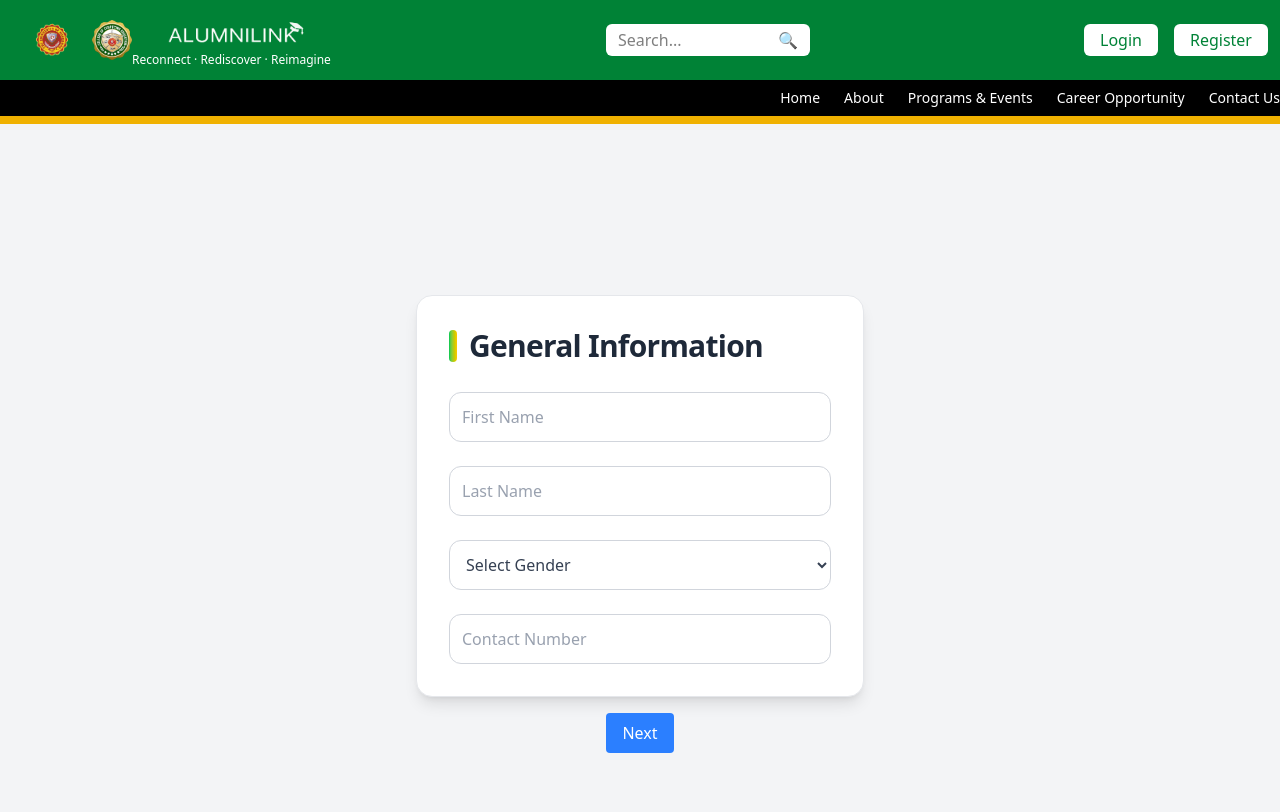
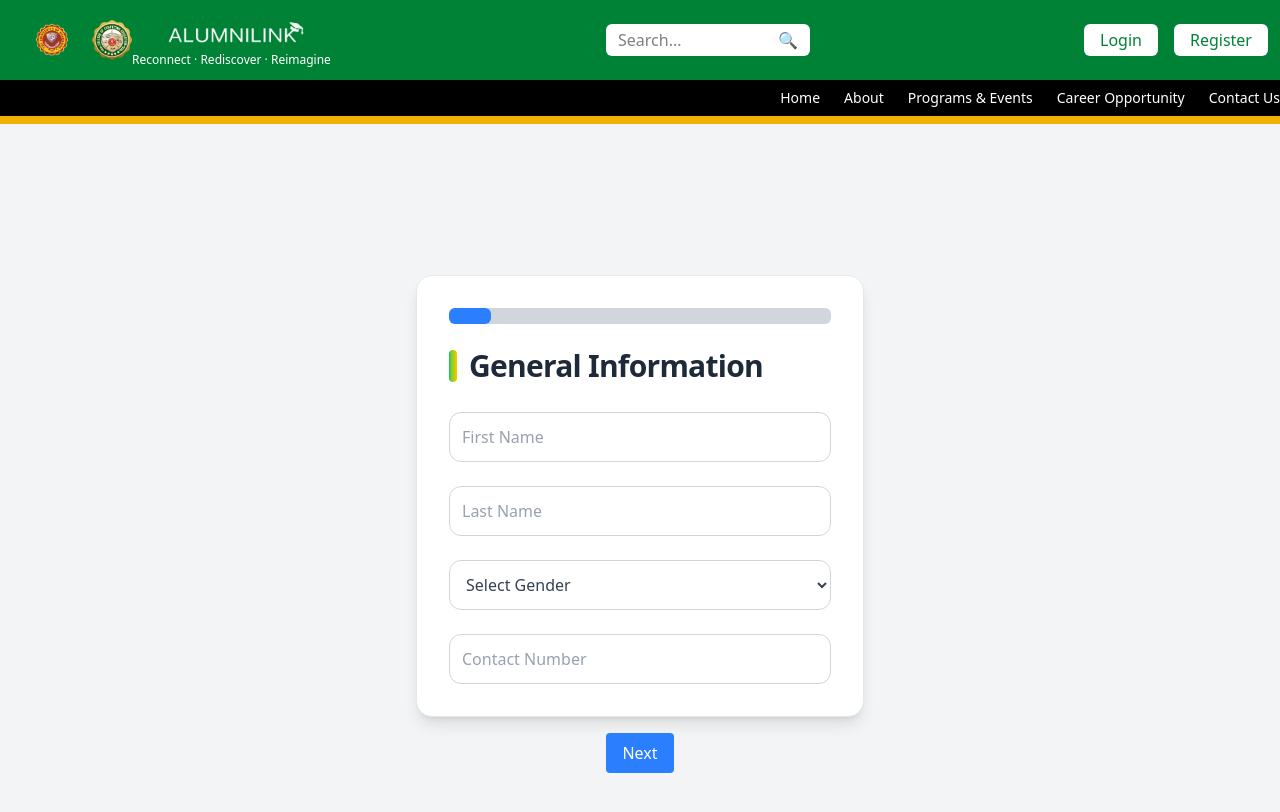
Before and after one commit to blank122/alumni-link-frontend, a React (Vite) app: page /register in a window 1280 px wide. Shown: the top 812 px of the page. Built offline with nearby package versions, Linux system fonts and the light colour scheme; no server answers.

Commit message:
added progress bar

```diff
--- a/src/pages/Register1.jsx
+++ b/src/pages/Register1.jsx
@@ -291,16 +291,39 @@ const MultiStepForm = () => {
         }
     };
 
+    const getVisibleSteps = () => {
+        const commonSteps = [1, 2, 3, 4];
+        const employedSteps = [5, 6, 7];
+        const finalSteps = [8, 9];
+
+        if (userData.emp_status === "0" || userData.emp_status === "1") {
+            return [...commonSteps, ...finalSteps];
+        }
+
+        return [...commonSteps, ...employedSteps, ...finalSteps];
+    };
+
+    const visibleSteps = getVisibleSteps();
+    const currentStepIndex = visibleSteps.indexOf(step) + 1;
+    const totalSteps = visibleSteps.length;
+
+
     return (
         <div>
             <Navbar />
             <div className="flex flex-col justify-center items-center h-screen bg-gray-100">
-                {/* <ProgressBar step={step} /> */}
 
-                {step === 1 && <PersonalInfoStep userData={userData} handleChange={handleChange} errors={errors} />}
+
+                {step === 1 && <PersonalInfoStep userData={userData} handleChange={handleChange} errors={errors}
+                    currentStepIndex={currentStepIndex} totalSteps={totalSteps} />}
+
                 {step === 2 && <AddressInfoStep userData={userData} setUserData={setUserData}
+                    handleChange={handleChange} errors={errors}
+                    currentStepIndex={currentStepIndex} totalSteps={totalSteps} />}
+
+                {step === 3 && <EducationalBackgroundInfo userData={userData}
                     handleChange={handleChange} errors={errors} />}
-                {step === 3 && <EducationalBackgroundInfo userData={userData} handleChange={handleChange} errors={errors} />}
+
                 {step === 4 && <SkillsAndCertifications userData={userData}
                     handleChange={handleChange}
                     techSkills={techSkills}
@@ -312,13 +335,21 @@ const MultiStepForm = () => {
                     addSoftSkill={addSoftSkill}
                     removeSoftSkill={removeSoftSkill}
                     loadingSoft={loadingSoft}
-                    errors={errors} />}
+                    errors={errors}
+                    currentStepIndex={currentStepIndex} totalSteps={totalSteps}
+                />}
 
-                {step === 5 && <EmploymentStatus userData={userData} handleChange={handleChange} errors={errors} />}
-                {step === 6 && <EmploymentInfoStep userData={userData} handleChange={handleChange} errors={errors} />}
-                {step === 7 && <EmploymentAddressStep userData={userData} setUserData={setUserData} handleChange={handleChange} errors={errors} />}
-                {step === 8 && <AccountInfoStep userData={userData} handleChange={handleChange} errors={errors} />}
-                {step === 9 && <ReviewStep userData={userData} />}
+                {step === 5 && <EmploymentStatus userData={userData} handleChange={handleChange} errors={errors}
+                    currentStepIndex={currentStepIndex} totalSteps={totalSteps} />}
+
+                {step === 6 && <EmploymentInfoStep userData={userData} handleChange={handleChange} errors={errors}
+                    currentStepIndex={currentStepIndex} totalSteps={totalSteps} />}
+                {step === 7 && <EmploymentAddressStep userData={userData} setUserData={setUserData} handleChange={handleChange} errors={errors}
+                    currentStepIndex={currentStepIndex} totalSteps={totalSteps} />}
+                {step === 8 && <AccountInfoStep userData={userData} handleChange={handleChange} errors={errors}
+                    currentStepIndex={currentStepIndex} totalSteps={totalSteps} />}
+                {step === 9 && <ReviewStep userData={userData}
+                    currentStepIndex={currentStepIndex} totalSteps={totalSteps} />}
 
                 <div className="flex justify-between mt-4">
                     {step > 1 && (
--- a/src/pages/register/AccountInfoStep.jsx
+++ b/src/pages/register/AccountInfoStep.jsx
@@ -1,5 +1,6 @@
 /* eslint-disable react/prop-types */
 import { motion } from "framer-motion";
+import ProgressBar from "../user/Components/ProgressBar";
 
 const AccountInfoStep = ({ userData, handleChange, errors }) => (
     <motion.div
@@ -9,6 +10,9 @@ const AccountInfoStep = ({ userData, handleChange, errors }) => (
         transition={{ duration: 0.5 }}
     >
         <div>
+            <div className="w-full max-w-3xl">
+                <ProgressBar currentStepIndex={currentStepIndex} totalSteps={totalSteps} />
+            </div>
             <h2 className="text-xl font-semibold mb-4">Account Information</h2>
             <input type="text" name="email" placeholder="Email" onChange={handleChange} value={userData.email} className="w-full p-2 border rounded mb-1" />
             {errors.email && <p className="text-red-500 text-sm">{errors.email}</p>}
--- a/src/pages/register/EducationalBackgroundInfo.jsx
+++ b/src/pages/register/EducationalBackgroundInfo.jsx
@@ -4,6 +4,7 @@ import { useEffect, useState } from "react";
 import axios from "axios";
 import DatePicker from "react-datepicker";
 import "react-datepicker/dist/react-datepicker.css";
+import ProgressBar from "../user/Components/ProgressBar";
 
 const EducationalBackgroundInfo = ({ userData, handleChange, errors }) => {
     const [isAttendingMasters, setIsAttendingMasters] = useState(false);
@@ -35,6 +36,9 @@ const EducationalBackgroundInfo = ({ userData, handleChange, errors }) => {
             animate={{ opacity: 1, x: 0 }}
             transition={{ duration: 0.5 }}
         >
+            <div className="w-full max-w-3xl">
+                <ProgressBar currentStepIndex={currentStepIndex} totalSteps={totalSteps} />
+            </div>
             <h2 className="text-2xl font-bold text-gray-800 mb-6 text-center">Educational Background</h2>
 
             <div className="space-y-4">
--- a/src/pages/register/EmployeeAddressInfoStep.jsx
+++ b/src/pages/register/EmployeeAddressInfoStep.jsx
@@ -3,6 +3,7 @@ import { useEffect, useState } from "react";
 import { motion } from "framer-motion";
 import { useGeolocated } from "react-geolocated";
 import { Map, Marker } from "pigeon-maps";
+import ProgressBar from "../user/Components/ProgressBar";
 
 const EmploymentAddressStep = ({ userData, setUserData, handleChange, errors }) => {
     const { coords, isGeolocationAvailable, isGeolocationEnabled } = useGeolocated({
@@ -49,6 +50,9 @@ const EmploymentAddressStep = ({ userData, setUserData, handleChange, errors })
             animate={{ opacity: 1, y: 0 }}
             transition={{ duration: 0.5 }}
         >
+            <div className="w-full max-w-3xl">
+                <ProgressBar currentStepIndex={currentStepIndex} totalSteps={totalSteps} />
+            </div>
             {/* Header */}
             <div className="flex items-center gap-3 mb-6">
                 <div className="w-3 h-8 bg-gradient-to-r from-green-500 to-yellow-500 rounded-full"></div>
--- a/src/pages/register/EmployeementStatus.jsx
+++ b/src/pages/register/EmployeementStatus.jsx
@@ -1,4 +1,5 @@
 import { motion } from "framer-motion";
+import ProgressBar from "../user/Components/ProgressBar";
 
 const EmploymentStatus = ({ userData, handleChange, errors }) => (
     <motion.div
@@ -8,6 +9,9 @@ const EmploymentStatus = ({ userData, handleChange, errors }) => (
         transition={{ duration: 0.5 }}
     >
         <div>
+            <div className="w-full max-w-3xl">
+                <ProgressBar currentStepIndex={currentStepIndex} totalSteps={totalSteps} />
+            </div>
             <h2 className="text-xl font-semibold mb-4">Employment Status</h2>
 
             {/* might add a function that detects the value of the employment status if it is less than 2 (which is employed the user will go to the review phase to check his form submittions) */}
--- a/src/pages/register/EmploymentInfoStep.jsx
+++ b/src/pages/register/EmploymentInfoStep.jsx
@@ -1,4 +1,5 @@
 import { motion } from "framer-motion";
+import ProgressBar from "../user/Components/ProgressBar";
 
 const EmploymentInfoStep = ({ userData, handleChange, errors }) => (
     <motion.div
@@ -8,6 +9,9 @@ const EmploymentInfoStep = ({ userData, handleChange, errors }) => (
         transition={{ duration: 0.5 }}
     >
         <div>
+            <div className="w-full max-w-3xl">
+                <ProgressBar currentStepIndex={currentStepIndex} totalSteps={totalSteps} />
+            </div>
             <h2 className="text-xl font-semibold mb-4">Employment Information</h2>
             <input type="text" name="company_name" placeholder="Company Name" onChange={handleChange} value={userData.company_name} className="w-full p-2 border rounded mb-1" />
             {errors.company_name && <p className="text-red-500 text-sm">{errors.company_name}</p>}
--- a/src/pages/register/PersonalInfoStep.jsx
+++ b/src/pages/register/PersonalInfoStep.jsx
@@ -1,7 +1,8 @@
 /* eslint-disable react/prop-types */
 import { motion } from "framer-motion";
+import ProgressBar from "../user/Components/ProgressBar";
 
-const PersonalInfoStep = ({ userData, handleChange, errors }) => {
+const PersonalInfoStep = ({ userData, handleChange, errors, currentStepIndex, totalSteps }) => {
     return (
         <motion.div
             className="p-8 bg-white rounded-2xl shadow-lg w-full max-w-md mx-auto border border-gray-200"
@@ -9,6 +10,10 @@ const PersonalInfoStep = ({ userData, handleChange, errors }) => {
             animate={{ opacity: 1, y: 0 }}
             transition={{ duration: 0.6, ease: "easeOut" }}
         >
+
+            <div className="w-full max-w-3xl">
+                <ProgressBar currentStepIndex={currentStepIndex} totalSteps={totalSteps} />
+            </div>
             {/* Header with Gradient Bar */}
             <div className="flex items-center gap-3 mb-7">
                 <div className="w-2 h-8 bg-gradient-to-r from-green-500 to-yellow-400 rounded"></div>
--- a/src/pages/register/ReviewStep.jsx
+++ b/src/pages/register/ReviewStep.jsx
@@ -1,5 +1,6 @@
 /* eslint-disable react/prop-types */
 import { motion } from "framer-motion";
+import ProgressBar from "../user/Components/ProgressBar";
 
 const courseNames = {
     1: "Bachelor of Science in Information Technology",
@@ -24,6 +25,9 @@ const ReviewStep = ({ userData }) => (
         animate={{ opacity: 1, y: 0 }}
         transition={{ duration: 0.4, ease: "easeOut" }}
     >
+        <div className="w-full max-w-3xl">
+            <ProgressBar currentStepIndex={currentStepIndex} totalSteps={totalSteps} />
+        </div>
         <div className="text-center mb-8">
             <h2 className="text-2xl font-bold text-gray-800 mb-2">
                 Review Your Information
--- a/src/pages/register/SkillsAndCertifications.jsx
+++ b/src/pages/register/SkillsAndCertifications.jsx
@@ -3,6 +3,7 @@ import { motion } from "framer-motion";
 
 import DatePicker from "react-datepicker";
 import "react-datepicker/dist/react-datepicker.css";
+import ProgressBar from "../user/Components/ProgressBar";
 
 
 const SkillsAndCertifications = ({ userData,
@@ -25,6 +26,9 @@ const SkillsAndCertifications = ({ userData,
             animate={{ opacity: 1, x: 0 }}
             transition={{ duration: 0.5 }}
         >
+            <div className="w-full max-w-3xl">
+                <ProgressBar currentStepIndex={currentStepIndex} totalSteps={totalSteps} />
+            </div>
             <h2 className="text-2xl font-bold text-gray-800 mb-6 text-center">Skills and Certifications</h2>
 
             <div className="space-y-4">
--- /dev/null
+++ b/src/pages/user/Components/ProgressBar.jsx
@@ -0,0 +1,14 @@
+const ProgressBar = ({ currentStepIndex, totalSteps }) => {
+    const progressPercentage = (currentStepIndex / totalSteps) * 100;
+
+    return (
+        <div className="w-full bg-gray-300 h-4 rounded-md mb-6">
+            <div
+                className="bg-blue-500 h-4 rounded-md transition-all duration-300"
+                style={{ width: `${progressPercentage}%` }}
+            ></div>
+        </div>
+    );
+};
+
+export default ProgressBar;
```
Also changed, not shown: src/pages/register/AddressInfoStep.jsx (+6 -1 lines).
